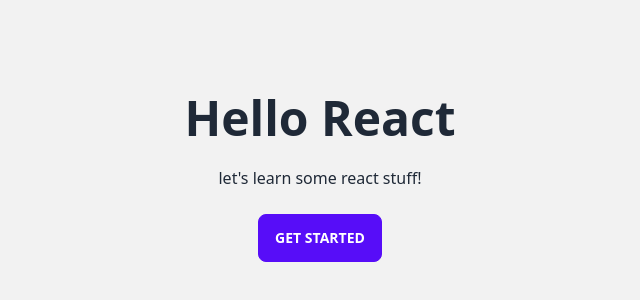
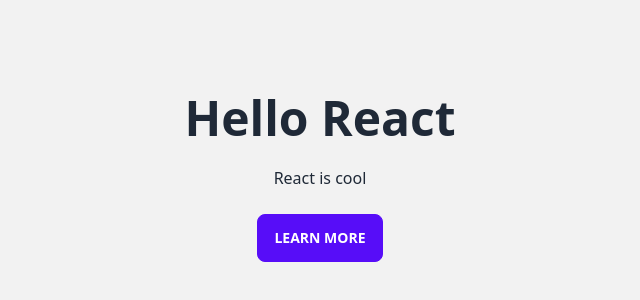
Before and after one commit to harikrishkk/shopping-cart, a React (Create React App) app: page / in a window 1280 px wide. Shown: the part 222-522 px from the top of the page, without its empty margins (320-960 px from the left). Built offline with nearby package versions, Linux system fonts and the light colour scheme.

Commit message:
commit 4: props, children, propType validations

```diff
--- a/package.json
+++ b/package.json
@@ -7,6 +7,7 @@
     "@testing-library/react": "^12.1.3",
     "@testing-library/user-event": "^13.5.0",
     "daisyui": "^2.0.6",
+    "prop-types": "^15.8.1",
     "react": "^17.0.2",
     "react-dom": "^17.0.2",
     "react-scripts": "5.0.0",
--- a/src/App.js
+++ b/src/App.js
@@ -2,7 +2,11 @@
 import Hero from './components/Hero';
 
 function App() {
-  return <Hero />;
+  return (
+    <Hero heading="Hello React" subHeading="React is cool">
+      <button className="btn btn-primary">Learn More</button>
+    </Hero>
+  );
 }
 
 export default App;
--- a/src/components/Hero.js
+++ b/src/components/Hero.js
@@ -1,17 +1,25 @@
 import React from 'react';
+import PropTypes from 'prop-types';
 
-const Hero = () => {
+const Hero = (props) => {
+  const { heading, subHeading, children } = props;
   return (
     <div className="hero min-h-screen bg-base-200">
       <div className="text-center hero-content">
         <div className="max-w-md">
-          <h1 className="text-5xl font-bold">Hello React</h1>
-          <p className="py-6">let's learn some react stuff!</p>
-          <button className="btn btn-primary">Get Started</button>
+          <h1 className="text-5xl font-bold"> {heading} </h1>
+          <p className="py-6"> {subHeading} </p>
+          {children}
         </div>
       </div>
     </div>
   );
 };
 
+Hero.propTypes = {
+  heading: PropTypes.string.isRequired,
+  subHeading: PropTypes.string,
+  children: PropTypes.element.isRequired,
+};
+
 export default Hero;
```
Also changed, not shown: 1 other file (tests, documents, lock files or other folders).
